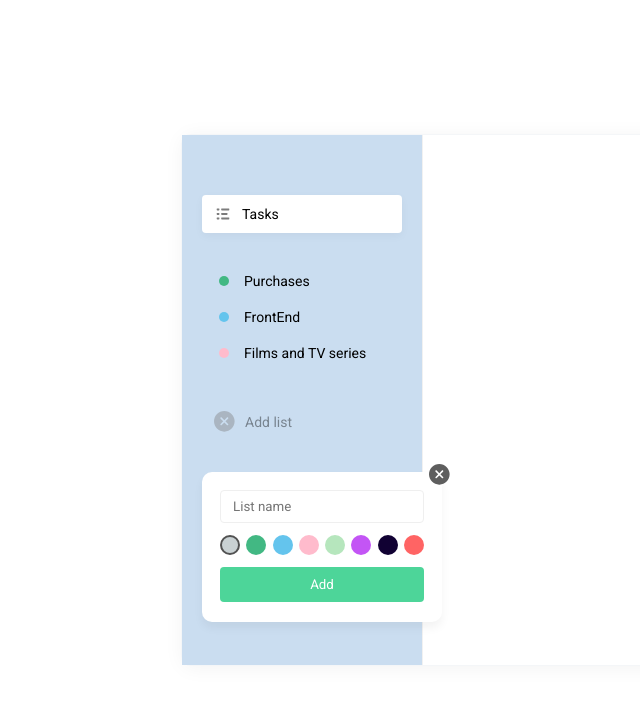
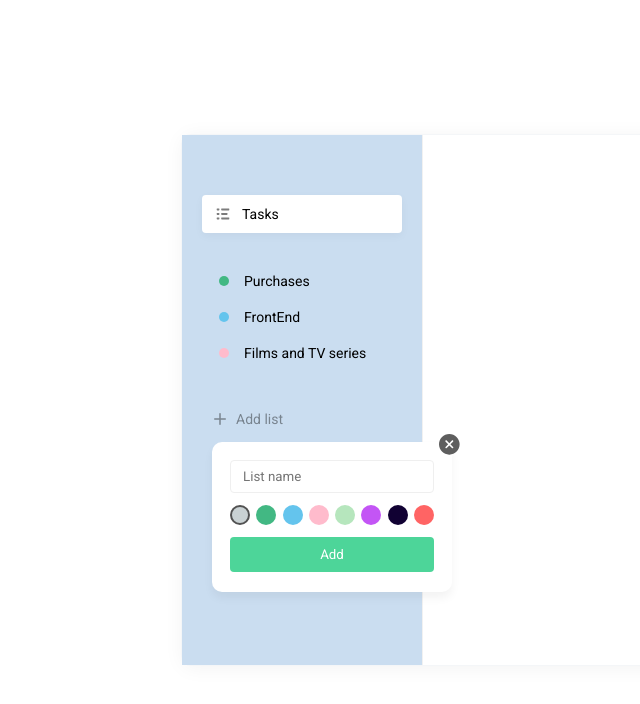
Before and after one commit to arsenjijavadze/todo-list-app-01, a React (Create React App) app: page / in a window 1280 px wide. Shown: the top 704 px of the page, without its empty margins (83-723 px from the left). Built offline with nearby package versions, Linux system fonts and the light colour scheme.

Commit message:
feat: implement the popup window close feature

```diff
--- a/src/components/AddList/AddListButton.scss
+++ b/src/components/AddList/AddListButton.scss
@@ -9,6 +9,8 @@
         padding: 18px;
         box-sizing: border-box;
         position: relative;
+        top: -25px;
+        left: 10px;
 
         .button{
             width: 100%;
--- a/src/components/AddList/index.jsx
+++ b/src/components/AddList/index.jsx
@@ -21,19 +21,15 @@ const AddList = ({ colors }) => {
                         className: 'list__add-button',
                         icon: (
 
-                            // <svg
-                            //     width="12"
-                            //     height="12"
-                            //     viewBox="0 0 16 16"
-                            //     fill="none"
-                            //     xmlns="http://www.w3.org/2000/svg"
-                            // >
-                            //     <path d="M8 1V15" stroke="black" strokeWidth="2" strokeLinecap="round" strokeLinejoin="round" />
-                            //     <path d="M1 8H15" stroke="black" strokeWidth="2" strokeLinecap="round" strokeLinejoin="round" />
-                            // </svg>
-
-                            <svg width="21" height="21" viewBox="0 0 21 21" fill="none" xmlns="http://www.w3.org/2000/svg">
-                                <path fillRule="evenodd" clipRule="evenodd" d="M20.63 10.315C20.63 10.2335 20.6291 10.1523 20.6272 10.0712C20.4972 4.49574 15.9212 0 10.315 0C4.62737 0 0 4.62737 0 10.315C0 15.9721 4.57776 20.5802 10.2234 20.6296C10.2539 20.6299 10.2844 20.63 10.315 20.63C10.3456 20.63 10.3761 20.6299 10.4066 20.6296C16.0522 20.5802 20.63 15.9721 20.63 10.315ZM14.2303 13.1855C14.1879 13.0885 14.1265 13.0009 14.0497 12.928L11.4373 10.315L14.0497 7.70203C14.1922 7.55202 14.2705 7.35226 14.2679 7.14536C14.2652 6.93846 14.1819 6.74077 14.0355 6.59446C13.8892 6.44814 13.6915 6.36477 13.4846 6.36212C13.2777 6.35947 13.078 6.43775 12.928 6.58028L10.315 9.19275L7.70203 6.58028C7.55202 6.43775 7.35226 6.35947 7.14536 6.36212C6.93846 6.36477 6.74077 6.44814 6.59446 6.59446C6.44814 6.74077 6.36477 6.93846 6.36212 7.14536C6.35947 7.35226 6.43775 7.55202 6.58028 7.70203L9.19275 10.315L6.58028 12.928C6.43775 13.078 6.35947 13.2777 6.36212 13.4846C6.36477 13.6915 6.44814 13.8892 6.59446 14.0355C6.74077 14.1819 6.93846 14.2652 7.14536 14.2679C7.35226 14.2705 7.55202 14.1922 7.70203 14.0497L10.315 11.4373L12.928 14.0497C13.0009 14.1265 13.0885 14.1879 13.1855 14.2303C13.2826 14.2727 13.3872 14.2952 13.4931 14.2966C13.599 14.298 13.7041 14.2781 13.8022 14.2382C13.9003 14.1983 13.9894 14.1392 14.0643 14.0643C14.1392 13.9894 14.1983 13.9003 14.2382 13.8022C14.2781 13.7041 14.298 13.599 14.2966 13.4931C14.2953 13.3872 14.2727 13.2826 14.2303 13.1855Z" fill="#5E5E5E" />
+                            <svg
+                                width="12"
+                                height="12"
+                                viewBox="0 0 16 16"
+                                fill="none"
+                                xmlns="http://www.w3.org/2000/svg"
+                            >
+                                <path d="M8 1V15" stroke="black" strokeWidth="2" strokeLinecap="round" strokeLinejoin="round" />
+                                <path d="M1 8H15" stroke="black" strokeWidth="2" strokeLinecap="round" strokeLinejoin="round" />
                             </svg>
                         ),
                         name: 'Add list',
@@ -41,7 +37,12 @@ const AddList = ({ colors }) => {
                 ]}
             />
             {visiblePopup && <div className="add-list__popup">
-                <img src={closeSvg} alt="Close button" className="add-list__popup-close-btn" />
+                <img
+                    onClick={() => setVisiblePopup(false)}
+                    src={closeSvg}
+                    alt="Close button"
+                    className="add-list__popup-close-btn"
+                />
                 <input className="field" type="text" placeholder="List name" />
                 <div className="add-list__popup-colors">
                     {
```
